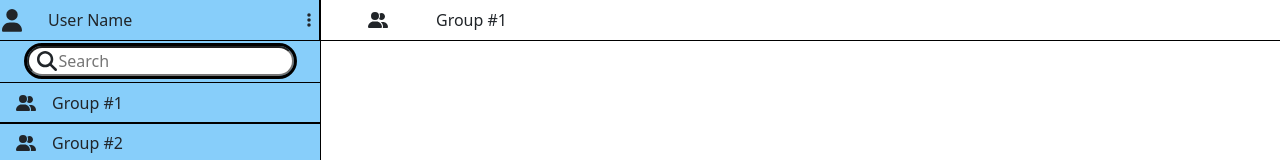
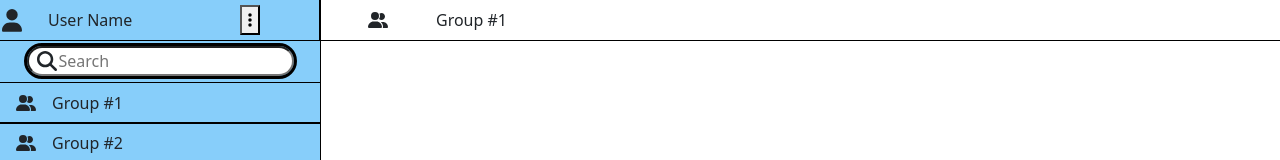
Before and after one commit to Ahmad-ayoub/Voca, a React (Create React App) app: page /MainPage in a window 1280 px wide. Shown: the top 160 px of the page. Built offline with nearby package versions, Linux system fonts and the light colour scheme.

Commit message:
updating css settings button

```diff
--- a/src/Components/MainPage/MainPage.css
+++ b/src/Components/MainPage/MainPage.css
@@ -62,9 +62,13 @@
 .username_box {
   width: 100%;
   display: grid;
-  grid-template-columns: 15% 81% 60%;
+  grid-template-columns: 15% 60% 25%;
   outline: 1px solid black;
   align-items: center;
+}
+
+.settings_button {
+  width: 25%;
 }
 
 .input-box {
--- a/src/Components/MainPage/MainPage.js
+++ b/src/Components/MainPage/MainPage.js
@@ -15,7 +15,9 @@ const MainPage = () => {
         <div className="username_box">
           <FontAwesomeIcon icon={faUser} className="profile_box_image" />
           <p className="profile_box_text">User Name</p>
-          <FontAwesomeIcon icon={faEllipsisV} />
+          <button className="settings_button">
+            <FontAwesomeIcon icon={faEllipsisV} />
+          </button>
         </div>
         <div className="search-container">
           <FontAwesomeIcon icon={faMagnifyingGlass} className="search-icon" />
```
